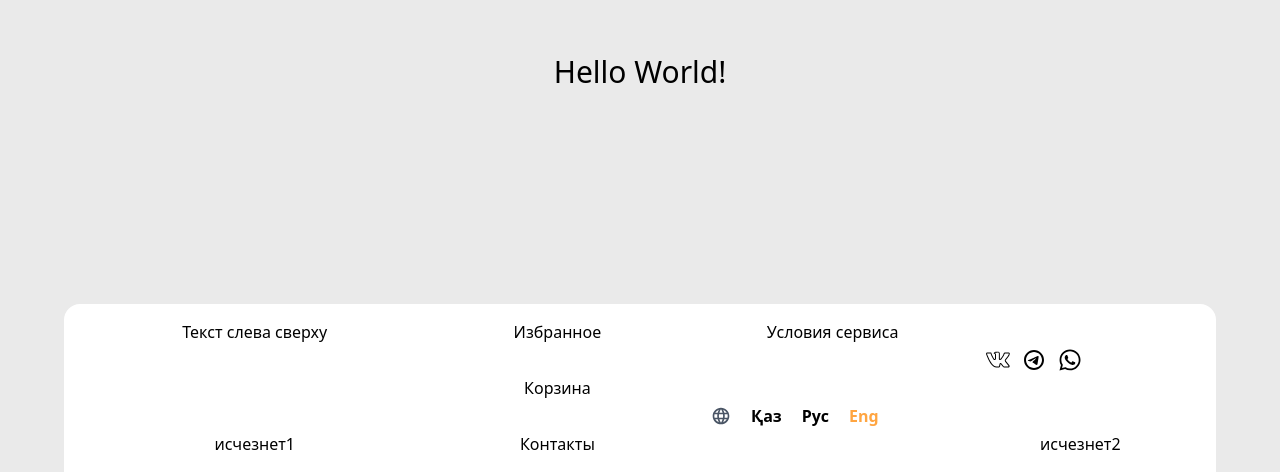
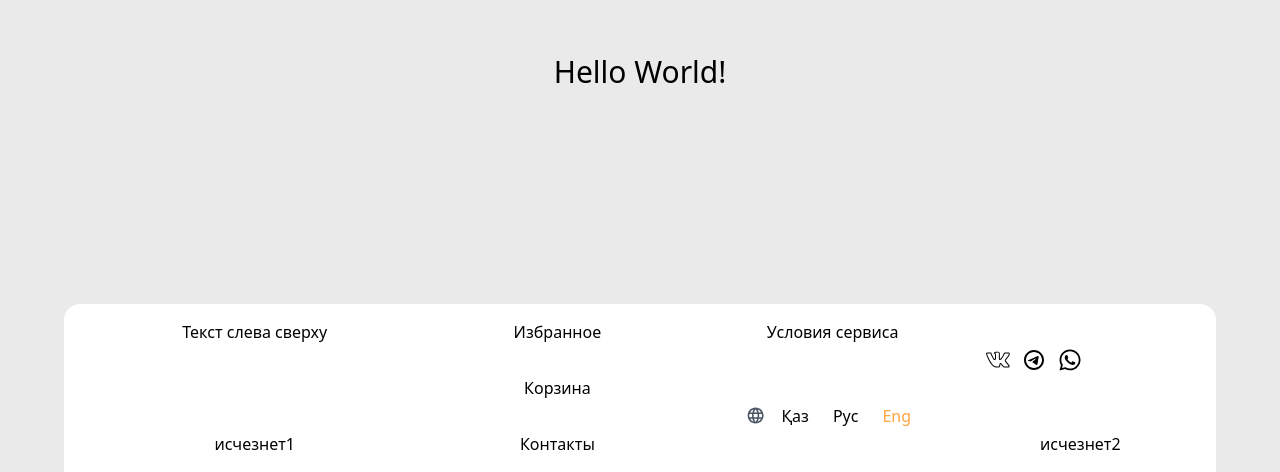
Before and after one commit to A6ad0n/verbose-octo-meme, a React (Vite) app: page / in a window 1280 px wide. Shown: the part 328-800 px from the top of the page. Built offline with nearby package versions, Linux system fonts and the light colour scheme.

Commit message:
LanguageChange improve: adaptive size

```diff
--- a/src/components/Footer/LanguageChange/LanguageChange.tsx
+++ b/src/components/Footer/LanguageChange/LanguageChange.tsx
@@ -12,8 +12,8 @@ const LanguageChange = () => {
     const [lng, setLng] = useState<string>(i18n.language);
     const languageArray: Array<LngProps> = [...languages];
     return (
-      <div className="flex flex-row items-center bg-white gap-5">
-				<MdOutlineLanguage className="w-5 h-5 text-gray-600"/>
+      <div className="flex flex-row items-center justify-center bg-white gap-2 p-2 w-full max-w-full">
+				<MdOutlineLanguage className="w-[1.2em] h-[1.2em] text-gray-600"/>
         {languageArray.map(({code, name}: any) => {
           const isActive: boolean = lng === code;
           return (
@@ -26,7 +26,7 @@ const LanguageChange = () => {
               }}
               text={name}
               disabled={isActive}
-              className={`bg-white textlg font-semibold ${isActive ? 'text-morange' : 'text-black'}`}
+              className={`text-[1em] px-[0.5em] py-[0.3em] font-medium ${isActive ? 'text-morange' : 'text-black'}`}
             />
           )
         })}
```
